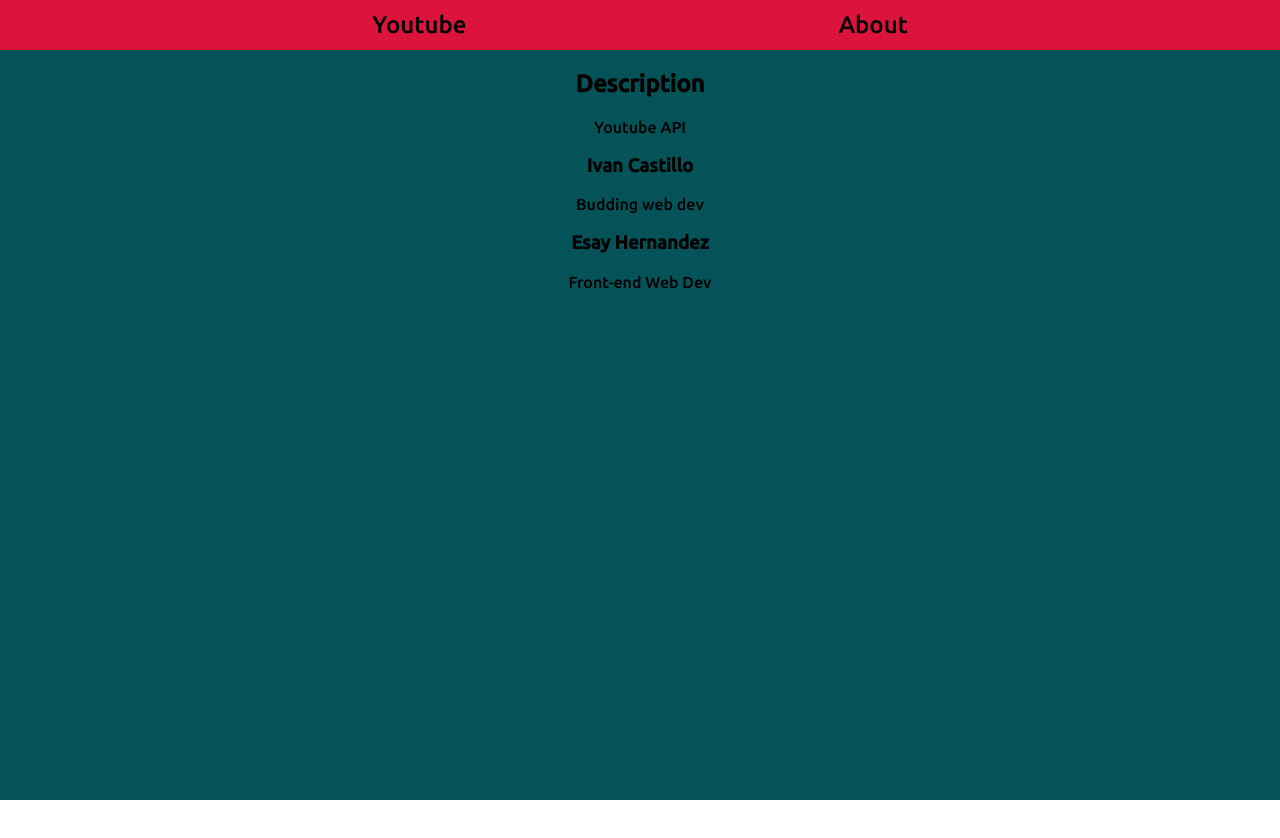
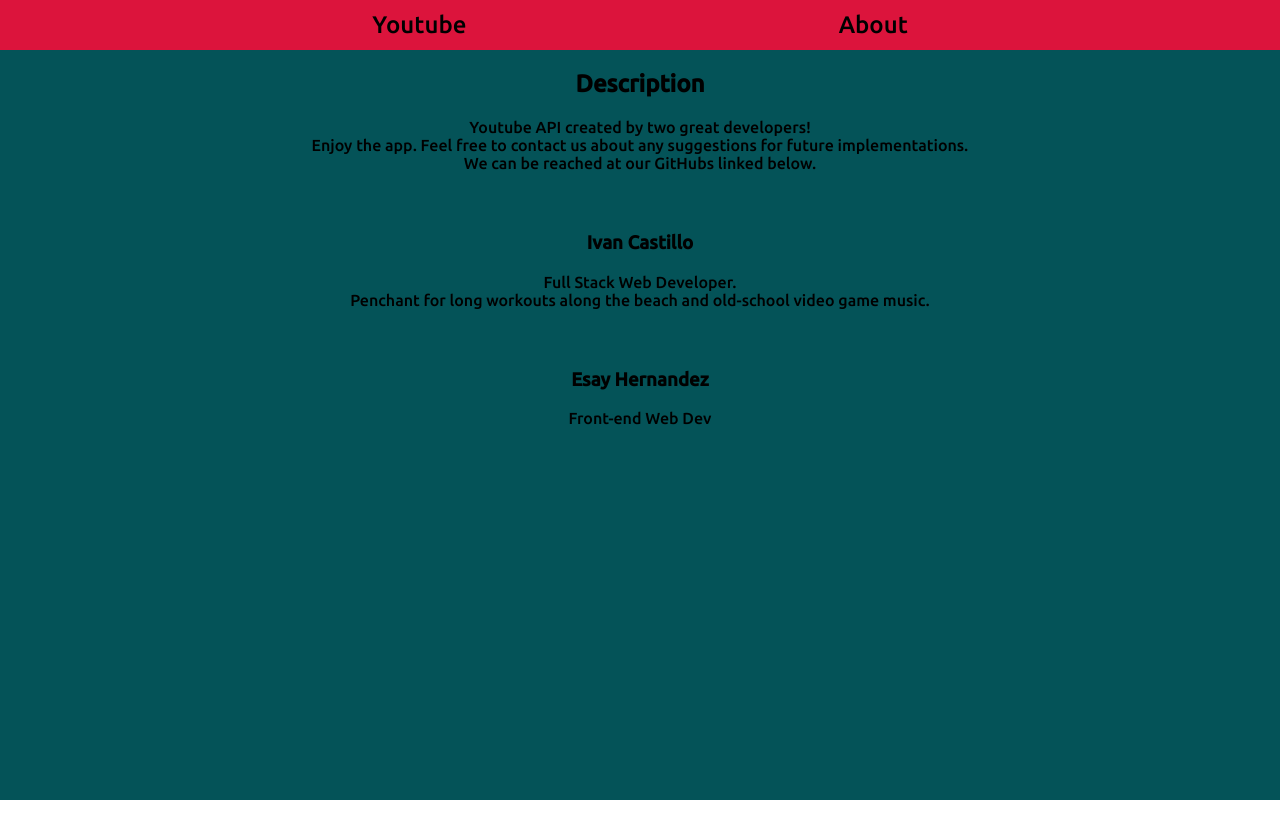
Before and after one commit to esayh/yt-react-app, a React (Create React App) app: page /about in a window 1280 px wide. Shown: the top 838 px of the page. Before the commit the page ends 800 px from the top, so only its background shows below. Built offline with nearby package versions, Linux system fonts and the light colour scheme.

Commit message:
Added about me descriptions and css margins

```diff
--- a/src/Components/About.css
+++ b/src/Components/About.css
@@ -0,0 +1,3 @@
+div {
+    margin-bottom: 60px;
+}
--- a/src/Components/About.js
+++ b/src/Components/About.js
@@ -1,14 +1,24 @@
 import React from 'react'
+import './About.css'
 
 const About = () => {
    return (
-      <div>
-         <h2>Description</h2>
-         <p>Youtube API</p>
-         <h3>Ivan Castillo</h3>
-         <p>Budding web dev</p>
-         <h3>Esay Hernandez</h3>
-         <p>Front-end Web Dev</p>
+      <div className='About'>
+         <div>
+            <h2>Description</h2>
+            <p>Youtube API created by two great developers!<br />
+            Enjoy the app. Feel free to contact us about any suggestions for future implementations.<br />
+            We can be reached at our GitHubs linked below.</p>
+         </div>
+         <div>
+            <h3>Ivan Castillo</h3>
+            <p>Full Stack Web Developer.<br />
+            Penchant for long workouts along the beach and old-school video game music.</p>
+         </div>
+         <div>
+            <h3>Esay Hernandez</h3>
+            <p>Front-end Web Dev</p>
+         </div>
       </div>
    )
 }
```
Also changed, not shown: 1 other file (tests, documents, lock files or other folders).
